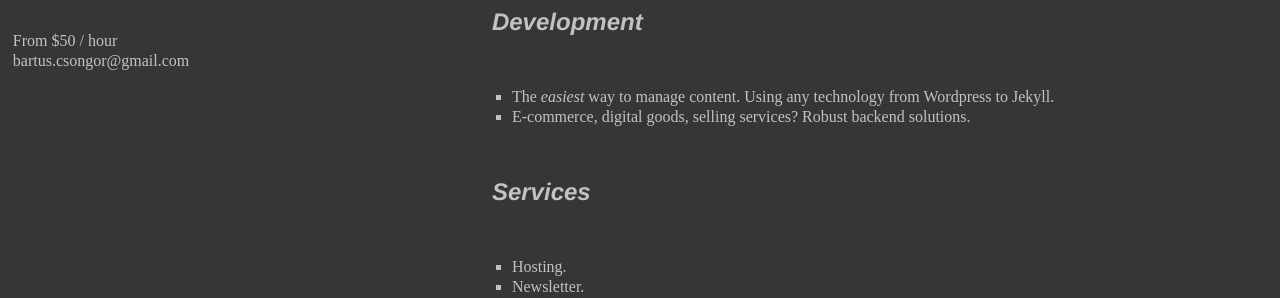
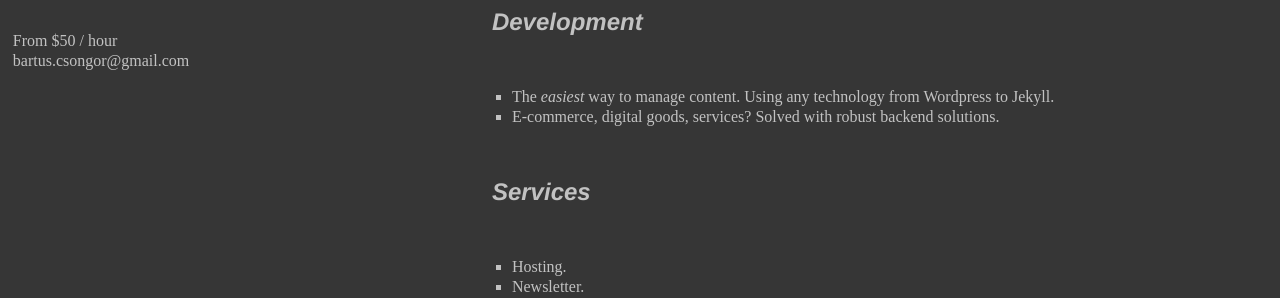
Before and after one commit to metamn/cs, a Jekyll site: the page built from index.html, in a window 1280 px wide. Shown: the part 303-601 px from the top of the page. Built offline with Jekyll 4.4.1, drawn with Linux system fonts in a browser that asks for light colours.

Commit message:
Small copy fixes

```diff
--- a/index.html
+++ b/index.html
@@ -30,7 +30,7 @@ title: Csongor Bartus
   </h2>
   <ul>
     <li>The <em>easiest</em> way to manage content. Using any technology from Wordpress to Jekyll.</li>
-    <li>E-commerce, digital goods, selling services? Robust backend solutions.</li>
+    <li>E-commerce, digital goods, services? Solved with robust backend solutions.</li>
   </ul>
 </section>
 
```
Also changed, not shown: 1 other file.
